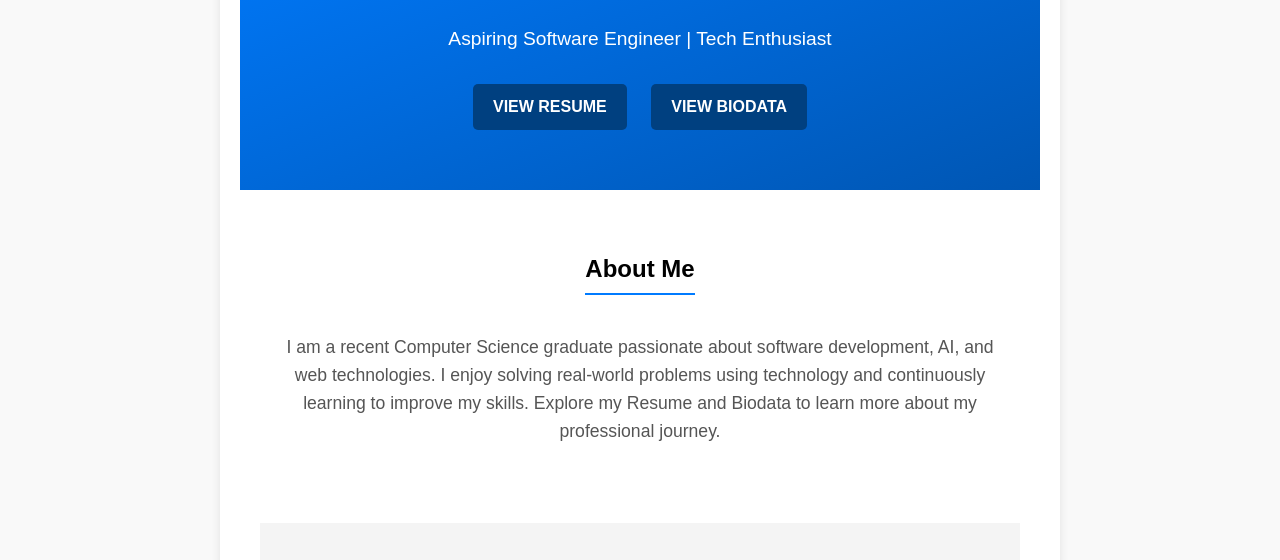
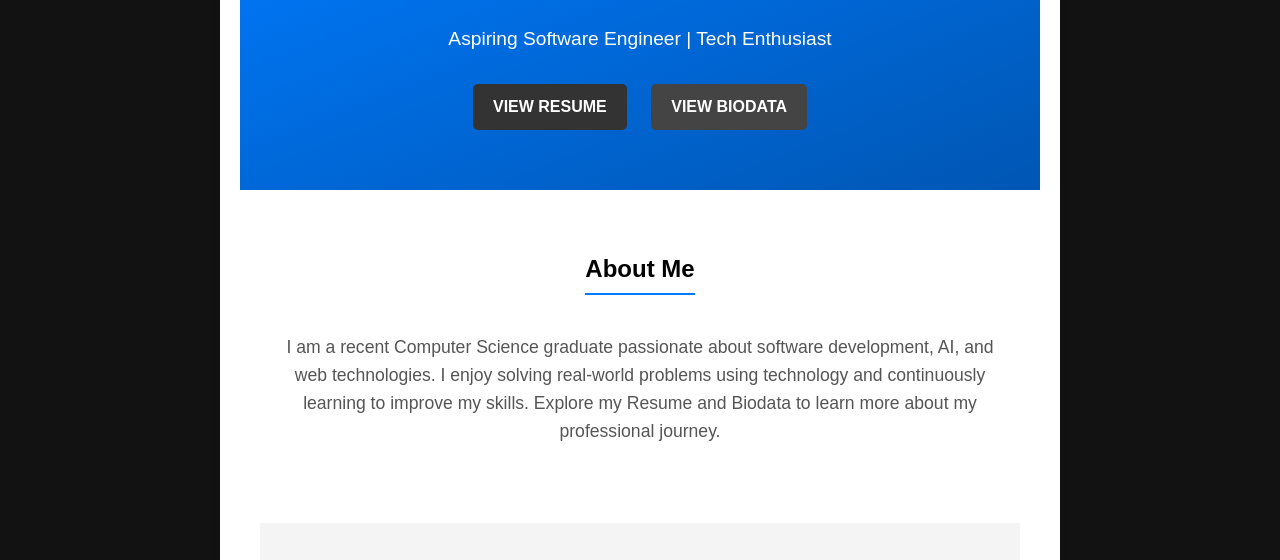
Before and after one commit to akshva/resume-and-biodata, a plain HTML site: page index.html in a window 1280 px wide. Both pictures are taken after a click on the button "Toggle Dark Mode". Shown: the part 166-726 px from the top of the page. Drawn offline with Linux system fonts and the light colour scheme.

Commit message:
Update style.css

```diff
--- a/style.css
+++ b/style.css
@@ -574,3 +574,22 @@ body {
 .skills h3 {
   margin: 0 0 0.5rem;
 }
+  /* Dark mode styles */
+body.dark-mode {
+  background-color: #121212;
+  color: #ffffff;
+}
+
+body.dark-mode a {
+  color: #90caf9;
+}
+
+body.dark-mode .btn {
+  background-color: #333333;
+  color: #ffffff;
+}
+
+body.dark-mode .btn-secondary {
+  background-color: #444444;
+  color: #ffffff;
+}
```
